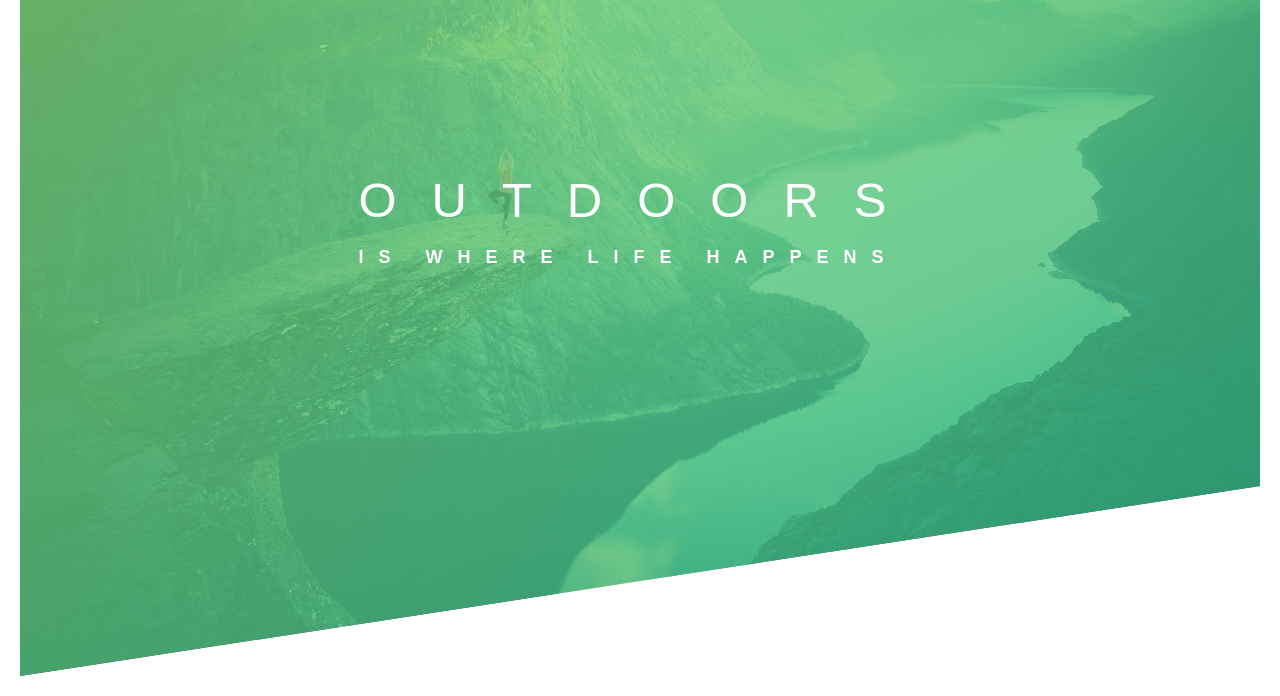
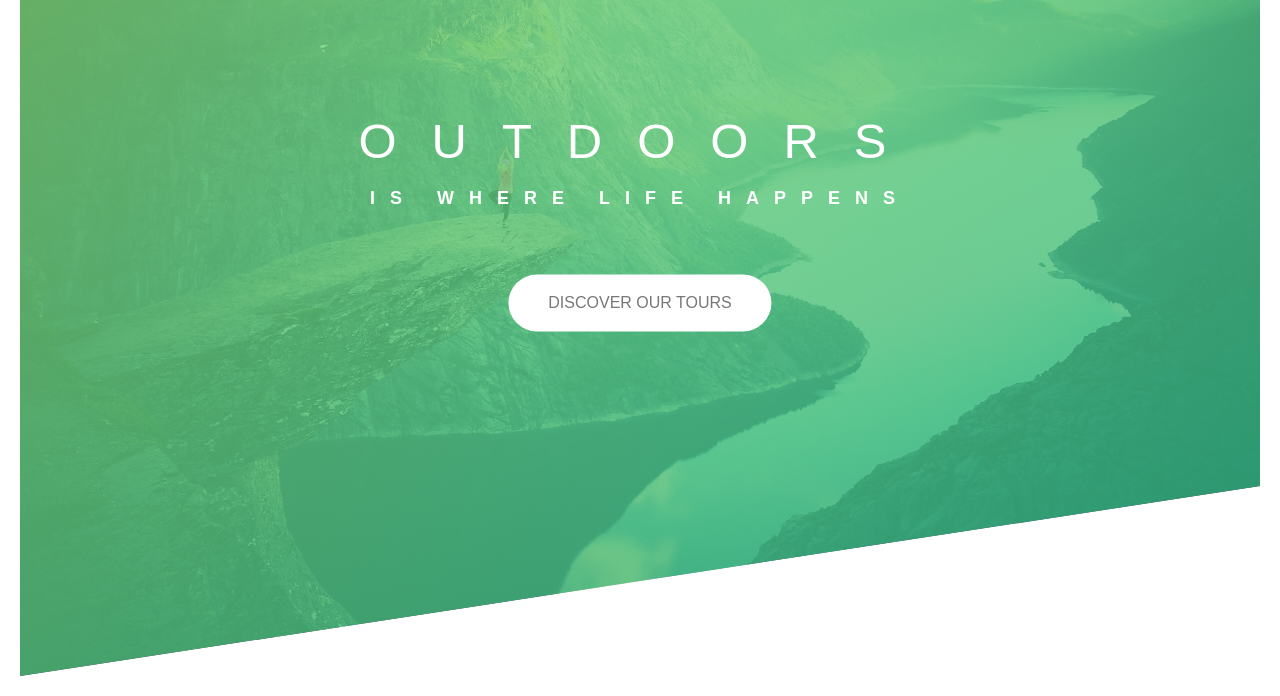
Before and after one commit to nklakoji/css, a plain HTML site: page Natours/starter/index.html in a window 1280 px wide. Shown: the part 104-800 px from the top of the page. Drawn offline with Linux system fonts and the light colour scheme; files that its build step writes are made by us from their sources.

Commit message:
add btn amd animation changes2

```diff
--- a/Natours/starter/css/style.css
+++ b/Natours/starter/css/style.css
@@ -44,18 +44,24 @@ body {
     height: 27px;
 }
 
+.logo:hover {
+    animation: moveInRight 1s ease-out;
+}
+
 .text-box {
     position: absolute;
     top: 40%;
     left: 50%;
     transform: translate(-50%, -50%);
+    text-align: center;
 }
 
 .heading-primary {
     color: #fff;
     text-transform: uppercase;
 
-    backface-visibility: hiddens;
+    backface-visibility: hidden;
+    margin-bottom: 60px;
 }
 
 .heading-primary-main {
@@ -110,3 +116,27 @@ body {
         transform: translateX(0);
     }
 }
+
+.btn:link, .btn:visited {
+    text-transform: uppercase;
+    text-decoration: none;
+    padding: 15px 40px;
+    display: inline-block;
+    border-radius: 100px;
+    transition: all .2s;
+}
+
+.btn:hover{
+    transform: translateY(-3px);
+    box-shadow: 0 10px 20px rgba(0, 0, 0, .2);
+}
+
+.btn:active{
+    transform: translateY(-1px);
+    box-shadow: 0 5px 10px rgba(0, 0, 0, .2);
+}
+
+.btn-white {
+    background-color: #fff;
+    color: #777;
+}
--- a/Natours/starter/index.html
+++ b/Natours/starter/index.html
@@ -23,6 +23,9 @@
                 <span class="heading-primary-main">Outdoors</span>
                 <span class="heading-primary-sub">is where life happens</span>
             </h1>
+
+            <a href="#" class="btn btn-white">Discover our tours</a>
+
         </div>
     </body>
 </html>
```
